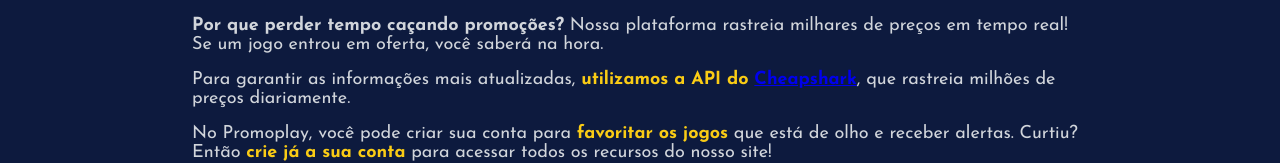
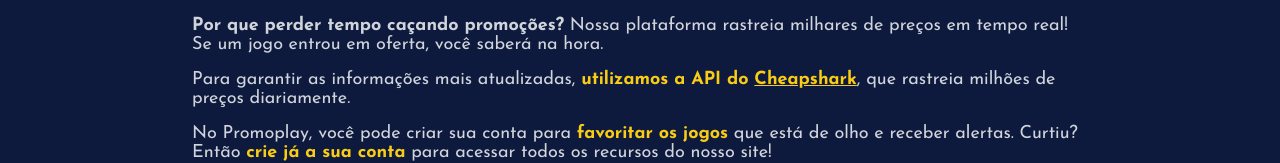
Before and after one commit to nathalimf/PromoPlay, a plain HTML site: page apresentacao.html in a window 1280 px wide. Shown: the part 255-418 px from the top of the page. Drawn offline with Linux system fonts and the light colour scheme.

Commit message:
Update apresentacao.html

```diff
--- a/apresentacao.html
+++ b/apresentacao.html
@@ -26,7 +26,7 @@
                    <strong>Por que perder tempo caçando promoções?</strong> Nossa plataforma rastreia milhares de preços em tempo real! Se um jogo entrou em oferta, você saberá na hora.
                 </p>
                 <p>
-                    Para garantir as informações mais atualizadas, <strong class="highlight">utilizamos a API do <a href="https://www.cheapshark.com/">Cheapshark</a></strong>, que rastreia milhões de preços diariamente.
+                    Para garantir as informações mais atualizadas, <strong class="highlight">utilizamos a API do <a href="https://www.cheapshark.com/" class="highlight">Cheapshark</a></strong>, que rastreia milhões de preços diariamente.
                 </p>
                 <p>
                     No Promoplay, você pode criar sua conta para <strong class="highlight">favoritar os jogos</strong> que está de olho e receber alertas. Curtiu? Então <strong class="highlight">crie já a sua conta</strong> para acessar todos os recursos do nosso site!
```
